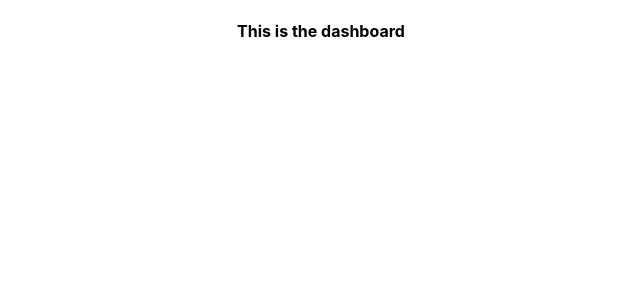
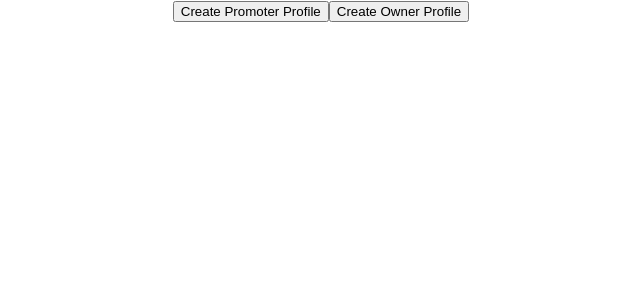
Before and after one commit to bosmanpa/backline-frontend, a React (Create React App) app: page /dashboard in a window 1280 px wide. Shown: the top 300 px of the page, without its empty margins (319-959 px from the left). Built offline with nearby package versions, Linux system fonts and the light colour scheme; no server answers; sample sign-in values are in the browser's storage.

Commit message:
conditional render dashboard

```diff
--- a/src/components/Dashboard.js
+++ b/src/components/Dashboard.js
@@ -1,16 +1,57 @@
-import React from 'react';
+import React, { Component } from 'react';
 import { loginSuccess } from '../actions/index'
 import { connect } from 'react-redux'
 import WithAuth from './WithAuth.js'
 
-class Dashboard extends React.Component {
+class Dashboard extends Component {
+
+  handleRenterClick = () => {
+    this.props.history.push('/promotercreate')
+  }
+
+  handleOwnerClick = () => {
+    this.props.history.push('/ownercreate')
+  }
+
   render(){
+    if(this.props.currentUser.renter_created && this.props.currentUser.owner_created){
     return (
       <div>
-        <h4>This is the dashboard</h4>
+        <h4>Promoter Show Page</h4>
+        <h4>Owner Show Page</h4>
       </div>
-    );
+    )}
+    else if (this.props.currentUser.renter_created && !this.props.currentUser.owner_created) {
+      return(
+        <div>
+          <h4>Promoter Show Page</h4>
+          <button onClick={this.handleOwnerClick}>Create Owner Profile</button>
+        </div>
+      )
+    }
+    else if (!this.props.currentUser.renter_created && this.props.currentUser.owner_created){
+      return (
+        <div>
+          <button onClick={this.handleRenterClick}>Create Promoter Profile</button>
+          <h4>Owner Show Page</h4>
+        </div>
+      )
+    }
+    else if (!this.props.currentUser.renter_created && !this.props.currentUser.owner_created){
+      return (
+        <div>
+          <button onClick={this.handleRenterClick}>Create Promoter Profile</button>
+          <button onClick={this.handleOwnerClick}>Create Owner Profile</button>
+        </div>
+      )
+    }
+
+
   }
+}
+
+const mapStateToProps = (state) => {
+  return {currentUser: state.currentUser}
 }
 
 const mapDispatchToProps = (dispatch) => {
@@ -21,4 +62,4 @@ const mapDispatchToProps = (dispatch) => {
   }
 }
 
-export default connect(null, mapDispatchToProps)(WithAuth(Dashboard));
+export default connect(mapStateToProps, mapDispatchToProps)(WithAuth(Dashboard));
--- a/src/components/Login.js
+++ b/src/components/Login.js
@@ -1,9 +1,9 @@
-import React from 'react';
+import React, { Component } from 'react';
 import '../App.css';
 import { loginSuccess } from '../actions/index'
 import { connect } from 'react-redux'
 
-class Login extends React.Component {
+class Login extends Component {
     state = {
       username: 'user',
       password: 'password',
--- a/src/components/Signup.js
+++ b/src/components/Signup.js
@@ -1,6 +1,6 @@
-import React from 'react'
+import React, { Component } from 'react'
 
-class Signup extends React.Component{
+class Signup extends Component{
 state ={
     username: '',
     password: '',
--- a/src/components/WithAuth.js
+++ b/src/components/WithAuth.js
@@ -1,7 +1,7 @@
-import React from 'react';
+import React, { Component }from 'react';
 
 export default function WithAuth(WrappedComponent) {
-  return class extends React.Component {
+  return class extends Component {
 
     componentDidMount(){
       const token = localStorage.getItem('token')
@@ -32,7 +32,7 @@ export default function WithAuth(WrappedComponent) {
     }
 
     render() {
-      return <WrappedComponent />;
+      return <WrappedComponent  {...this.props}/>;
     }
   };
 }
--- a/src/reducers/currentUser.js
+++ b/src/reducers/currentUser.js
@@ -2,8 +2,17 @@ export default function currentUser(state = {}, action) {
     switch (action.type) {
       case 'LOGIN_SUCCESS':
         return {
-          id: action.user.id,
-          username: action.user.username
+            id: action.user.id,
+            renter_created: action.user.renter_created,
+            renter_name: action.user.renter_name,
+            renter_location: action.user.renter_location,
+            renter_info: action.user.renter_info,
+            renter_image: action.user.renter_image,
+            owner_created: action.user.owner_created,
+            owner_name: action.user.owner_name,
+            owner_location: action.user.owner_location,
+            owner_info: action.user.owner_info,
+            owner_image: action.user.owner_image
         }
       default:
         return state
```
